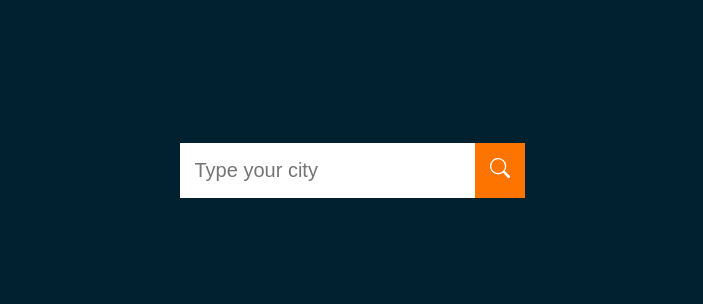
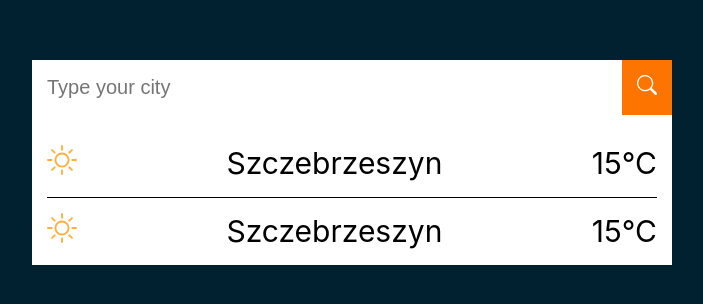
Before and after one commit to wiktormusial/whapi, a React (Create React App) app: page / in a window 1280 px wide. Shown: the part 230-534 px from the top of the page, without its empty margins (288-991 px from the left). Built offline with nearby package versions, Linux system fonts and the light colour scheme.

Commit message:
Create Cities List

```diff
--- a/package.json
+++ b/package.json
@@ -14,6 +14,7 @@
     "@types/react-redux": "^7.1.23",
     "react": "^17.0.2",
     "react-dom": "^17.0.2",
+    "react-icons": "^4.3.1",
     "react-redux": "^7.2.6",
     "react-scripts": "5.0.0",
     "typescript": "~4.1.5"
--- /dev/null
+++ b/src/components/List/List.css
@@ -0,0 +1,40 @@
+.list {
+  margin-top: 0;
+  background-color: white;
+  color: black;
+}
+
+@media screen and (max-width: 760px){
+    .list {
+      min-height: 100vh;
+    }
+}
+
+.list-cities {
+  margin-top: 0;
+  padding: 15px;
+  list-style: none;
+}
+
+.list-element {
+  display: flex;
+  font-size: 30px;
+  padding-top: 15px;
+  padding-bottom: 15px;
+  text-align: center;
+  align-items: center;
+  border-bottom: 1px solid black
+}
+
+.list-element:last-of-type {
+  border-bottom: 0;
+  padding-bottom: 0;
+}
+
+.list-icon {
+  color: #FFB03B;
+}
+
+.list-city {
+  flex-grow: 4;
+}
--- /dev/null
+++ b/src/components/List/ListElement.tsx
@@ -0,0 +1,19 @@
+import { BsSun } from "react-icons/bs";
+
+import "./List.css";
+
+const ListElement = () => {
+  return (
+    <>
+      <li className="list-element">
+        <div className="list-icon">
+          <BsSun />
+        </div>
+        <div className="list-city">Szczebrzeszyn</div>
+        <div className="list-temp">15°C</div>
+      </li>
+    </>
+  );
+};
+
+export default ListElement;
--- /dev/null
+++ b/src/components/List/index.tsx
@@ -0,0 +1,15 @@
+import ListElement from "./ListElement";
+import "./List.css";
+
+const List = () => {
+  return (
+    <div className="list">
+      <ul className="list-cities">
+        <ListElement />
+        <ListElement />
+      </ul>
+    </div>
+  );
+};
+
+export default List;
--- a/src/components/SearchBar/SearchBar.css
+++ b/src/components/SearchBar/SearchBar.css
@@ -1,5 +1,15 @@
 .container {
   display: flex;
+  min-width: 50vw;
+  margin-bottom: 0;
+}
+
+@media screen and (max-width: 760px){
+    .container {
+      width: 100vw;
+      margin: 0;
+      padding: 0;
+    }
 }
 
 .searchbar {
--- a/src/components/Whapi/index.tsx
+++ b/src/components/Whapi/index.tsx
@@ -1,7 +1,14 @@
+import Wrapper from "../Wrapper";
 import SearchBar from "../SearchBar";
+import List from "../List";
 
 const Whapi = () => {
-  return <SearchBar />
+  return (
+    <Wrapper>
+      <SearchBar />
+      <List />
+    </Wrapper>
+  );
 };
 
 export default Whapi;
--- /dev/null
+++ b/src/components/Wrapper/Wrapper.css
@@ -0,0 +1,3 @@
+.wrapper {
+  width: 100%;
+}
--- /dev/null
+++ b/src/components/Wrapper/index.tsx
@@ -0,0 +1,12 @@
+import React from "react";
+import './Wrapper.css'
+
+interface Props {
+  children: React.ReactNode;
+}
+
+const Wrapper: React.FC<Props> = ({ children }) => {
+  return <div className="wrapper">{children}</div>;
+};
+
+export default Wrapper;
--- a/src/index.css
+++ b/src/index.css
@@ -7,10 +7,17 @@ body {
   -moz-osx-font-smoothing: grayscale;
   background-color: #012030;
   display: flex;
+  justify-content: center;
   align-items: center;
-  justify-content: center;
   min-height: 100vh;
   color: white;
+}
+
+@media screen and (max-width: 760px){
+    body {
+      justify-content: start;
+      align-items: start;
+    }
 }
 
 code {
```
Also changed, not shown: 1 other file (tests, documents, lock files or other folders).
